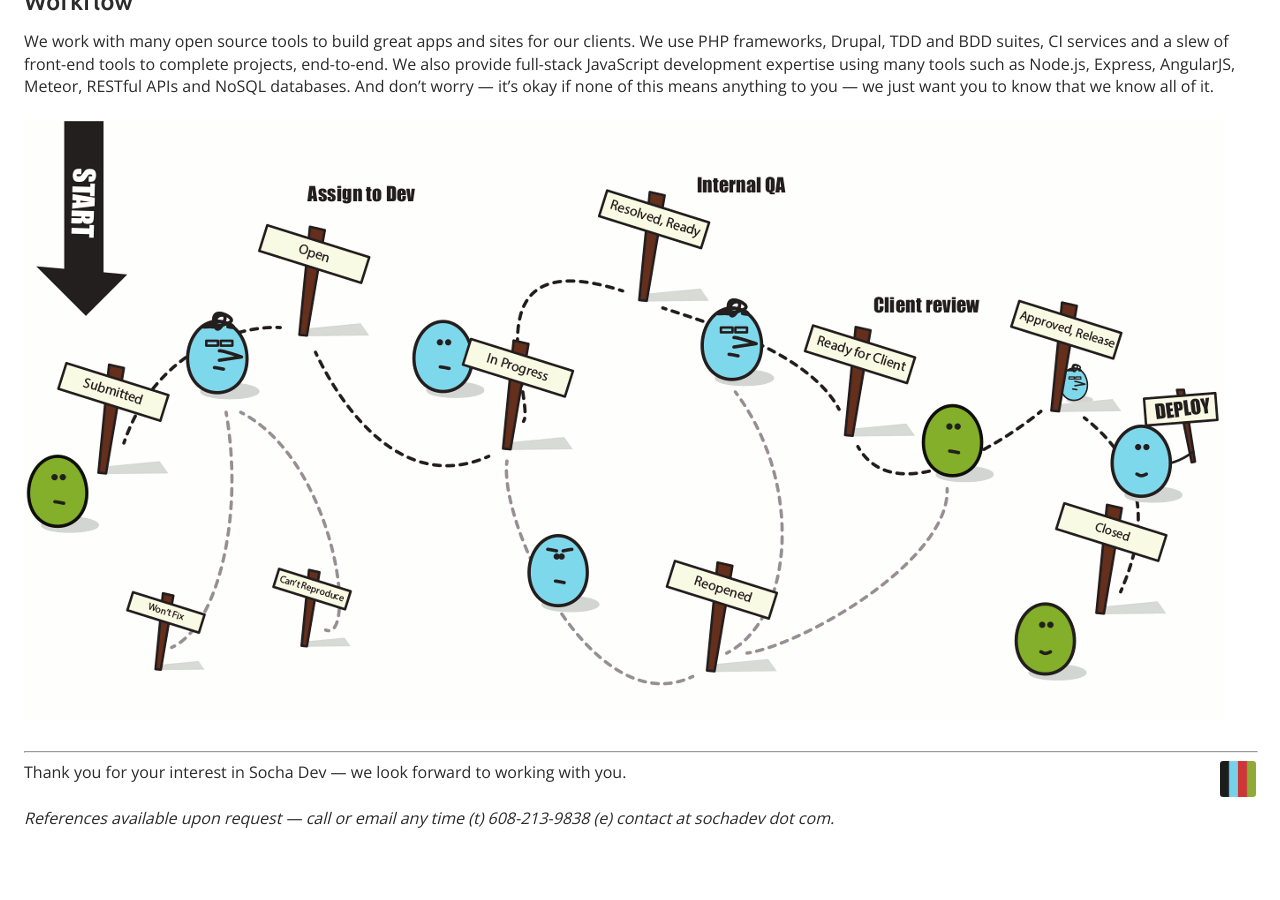
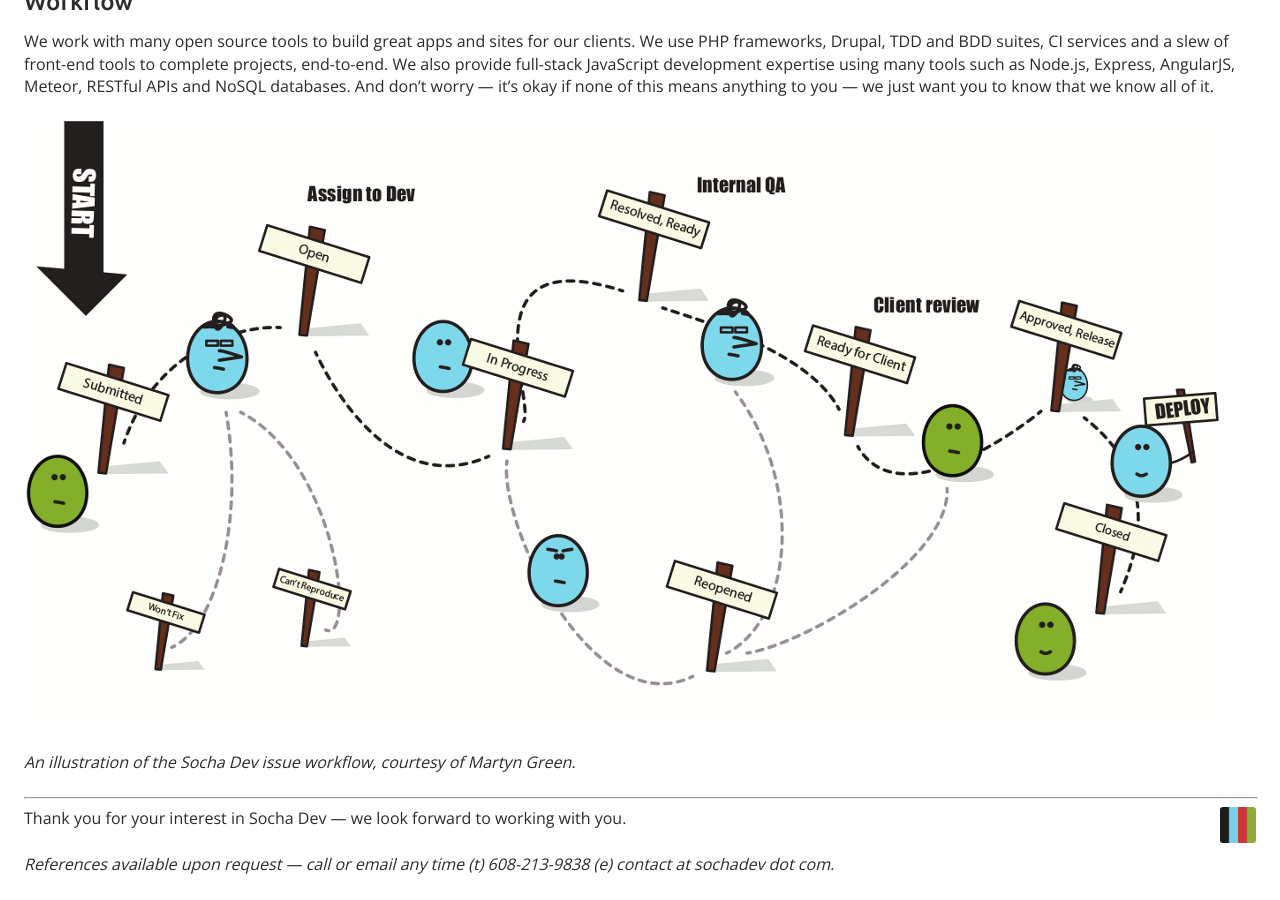
Before and after one commit to SochaDev/sochadev.github.io, a Jekyll site: the page built from executive-summary.md, in a window 1280 px wide and 900 px high, scrolled down 2818 px. Built offline with Jekyll 4.4.1, drawn with Linux system fonts in a browser that asks for light colours; before the commit the page ends 3671 px from its top, so only the background shows below that.

Commit message:
Fixing Jekyll parse errors.

```diff
--- a/executive-summary.md
+++ b/executive-summary.md
@@ -59,4 +59,6 @@
 {% endcapture %}
 {{ tools | strip_html | strip_newlines }}
 
-![{% site.title %} issue lifecycle](/assets/images/workflow.png "{% site.title %} issue lifecycle")
+![{{ site.title }} issue lifecycle](/assets/images/workflow.png "{{site.title }} issue lifecycle")
+
+_An illustration of the {{ site.title }} issue workflow, courtesy of Martyn Green._
```
